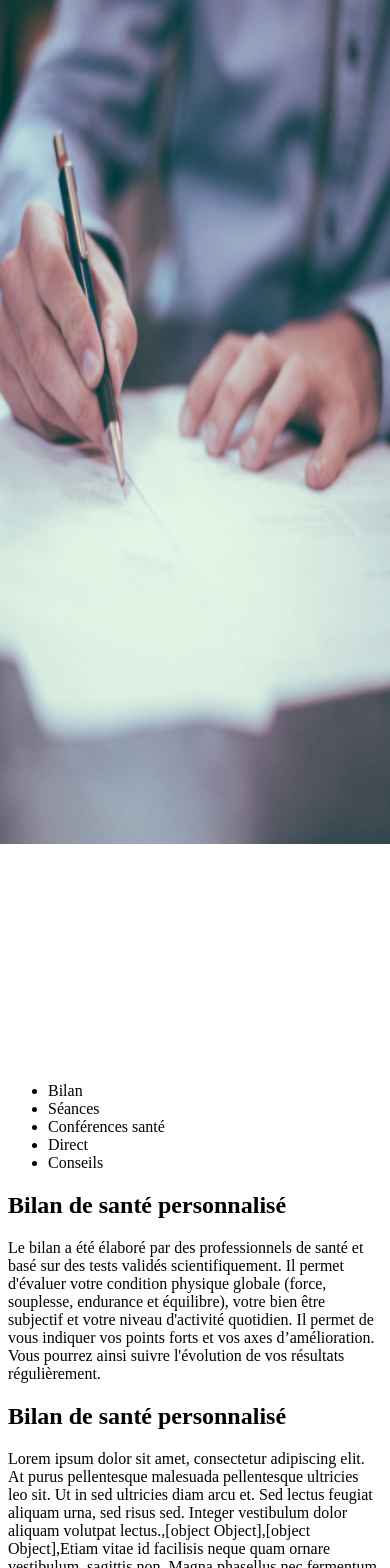
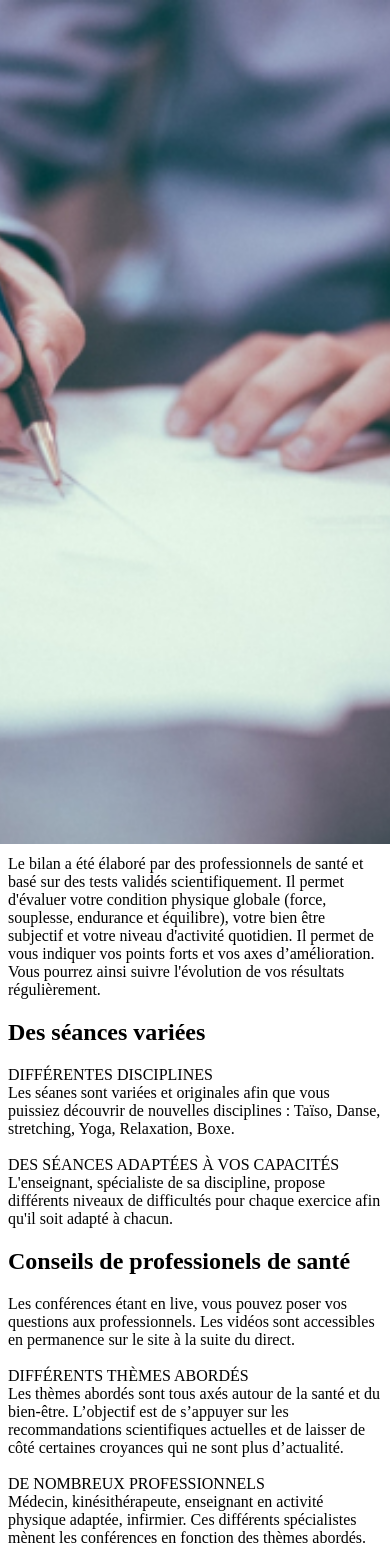
Before and after one commit to bdauphouy/vitaliplay, a Next.js app: page /notre-solution in a window 390 px wide. Shown: the top 1568 px of the page. Built offline with nearby package versions, Linux system fonts and the light colour scheme.

Commit message:
feat: our solution slider

```diff
--- a/components/Card.js
+++ b/components/Card.js
@@ -1,5 +1,4 @@
 import Tag from './Tag'
-import { useEffect, useState } from 'react'
 
 const Card = ({
   tagType = '1',
--- a/components/CardPreview.js
+++ b/components/CardPreview.js
@@ -21,7 +21,7 @@ const CardPreview = ({ title, duration, level, type }) => {
       default:
         break
     }
-  }, [])
+  }, [type])
 
   return (
     <div
--- a/components/CardSolution.js
+++ b/components/CardSolution.js
@@ -1,4 +1,5 @@
 import Cta from './Cta'
+import Image from 'next/image'
 
 const CardSolution = ({ icon, title, description, variant }) => {
   return (
@@ -8,7 +9,7 @@ const CardSolution = ({ icon, title, description, variant }) => {
           ? 'bg-blue-50'
           : 'bg-light-100 border-solid border-1 border-gray-200'
       }`}>
-      <img src={icon} alt="icon" />
+      <Image src={icon} width="40" height="40" alt="icon" />
       <h3 className="font-head font-bold text-xl text-dark-900 mt-9 ">
         {title}
       </h3>
--- a/components/Cta.js
+++ b/components/Cta.js
@@ -88,7 +88,7 @@ const Cta = ({
       default:
         break
     }
-  }, [])
+  }, [invert, textColor, size, type])
 
   return (
     <button
--- a/components/Nav.js
+++ b/components/Nav.js
@@ -7,6 +7,7 @@ import { AuthContext } from '../contexts/AuthContext'
 import { RouteContext } from '../contexts/RouteContext'
 import { LinksContext } from '../contexts/LinksContext'
 import { Instagram, Linkedin, Facebook, Twitter } from './Icons'
+import Image from 'next/image'
 
 const Burger = ({ menu, setMenu }) => {
   return (
@@ -65,19 +66,22 @@ const Nav = ({ navLinks, isAuth }) => {
         })
       }
     })
-  }, [router])
+  }, [router, getPath, setPage])
 
   return (
     <>
       <nav
         className="hidden absolute top-0 z-50 w-full xl:flex h-20 bg-light-100 items-center md:px-24 px-6 justify-between shadow-level1
     ">
-        <Link href={getPath('Accueil')}>
-          <img
+        <Link href={getPath('Accueil')} passHref>
+          <div className="cursor-pointer md:w-44 w-34 relative self-stretch">
+            <Image
               src="/logo.svg"
               alt="vitaliplay"
-            className="cursor-pointer md:w-44 w-34"
+              layout="fill"
+              className="cursor-pointer"
             />
+          </div>
         </Link>
         <ul className="flex relative h-full items-center">
           <div
@@ -123,12 +127,15 @@ const Nav = ({ navLinks, isAuth }) => {
         className="absolute top-0 w-full z-50 flex flex-col xl:hidden bg-light-100 md:px-24 px-6 shadow-level1
     ">
         <div className="flex justify-between items-center w-full h-20">
-          <Link href={getPath('Accueil')}>
-            <img
+          <Link href={getPath('Accueil')} passHref>
+            <div className="cursor-pointer md:w-44 w-34 relative self-stretch">
+              <Image
                 src="/logo.svg"
                 alt="vitaliplay"
-              className="cursor-pointer md:w-44 w-34"
+                layout="fill"
+                className="cursor-pointer"
               />
+            </div>
           </Link>
 
           <Burger menu={menu} setMenu={setMenu} />
@@ -178,28 +185,28 @@ const Nav = ({ navLinks, isAuth }) => {
           </h3>
           <ul className="mt-3 flex gap-4">
             <li>
-              <Link href={externalLinks.linkedin}>
+              <Link href={externalLinks.linkedin} passHref>
                 <div className="cursor-pointer">
                   <Linkedin color="#1778F2" />
                 </div>
               </Link>
             </li>
             <li>
-              <Link href={externalLinks.instagram}>
+              <Link href={externalLinks.instagram} passHref>
                 <div className="cursor-pointer">
                   <Instagram color="#1778F2" />
                 </div>
               </Link>
             </li>
             <li>
-              <Link href={externalLinks.facebook}>
+              <Link href={externalLinks.facebook} passHref>
                 <div className="cursor-pointer">
                   <Facebook color="#1778F2" />
                 </div>
               </Link>
             </li>
             <li>
-              <Link href={externalLinks.twitter}>
+              <Link href={externalLinks.twitter} passHref>
                 <div className="cursor-pointer">
                   <Twitter color="#1778F2" />
                 </div>
@@ -209,7 +216,7 @@ const Nav = ({ navLinks, isAuth }) => {
           <div className="border-solid border-t-1 border-dark-50 flex justify-between pb-4 mt-16">
             <h4 className="font-body font-semibold text-sm mt-4 text-dark-500">
               Réalisé par{' '}
-              <Link href={externalLinks.synerghetic}>
+              <Link href={externalLinks.synerghetic} passHref>
                 <span className="cursor-pointer">
                   <u>Synerg’hetic</u> 💜
                 </span>
--- a/hooks/useResponsiveState.js
+++ b/hooks/useResponsiveState.js
@@ -3,7 +3,6 @@ import { useEffect, useState } from 'react'
 const useResponsiveState = (breakpoint, states) => {
   const [responsiveState, setReponsiveState] = useState(states.from)
 
-  useEffect(() => {
   const updateResponsiveState = () => {
     if (window.innerWidth >= breakpoint) {
       setReponsiveState(states.from)
@@ -12,6 +11,7 @@ const useResponsiveState = (breakpoint, states) => {
     }
   }
 
+  useEffect(() => {
     updateResponsiveState()
 
     window.addEventListener('resize', updateResponsiveState)
--- a/package.json
+++ b/package.json
@@ -3,7 +3,8 @@
   "scripts": {
     "dev": "next dev",
     "build": "next build",
-    "start": "next start"
+    "start": "next start",
+    "lint": "next lint"
   },
   "dependencies": {
     "next": "latest",
@@ -13,6 +14,8 @@
   },
   "devDependencies": {
     "autoprefixer": "^10.4.0",
+    "eslint": "7.32.0",
+    "eslint-config-next": "12.0.4",
     "postcss": "^8.3.11",
     "tailwindcss": "^2.2.19"
   }
--- a/pages/notre-solution.js
+++ b/pages/notre-solution.js
@@ -1,12 +1,14 @@
 import Image from 'next/image'
 import Title from '../components/Title'
 import Subtitle from '../components/Subtitle'
-import { useEffect, useState } from 'react'
+import { useEffect, useState, useRef } from 'react'
+import useResponsiveState from '../hooks/useResponsiveState'
 
 const OurSolution = () => {
   const [sections] = useState([
     {
       id: 0,
+      keyword: 'Bilan',
       title: 'Bilan de santé personnalisé',
       subtitle: `Le bilan a été élaboré par des professionnels de santé et basé sur
       des tests validés scientifiquement. Il permet d'évaluer votre
@@ -18,10 +20,11 @@ const OurSolution = () => {
     },
     {
       id: 1,
+      keyword: 'Séances',
       title: 'Des séances variées',
       subtitle: `DIFFÉRENTES DISCIPLINES
       <br />
-      Les séances sont variées et originales afin que vous puissiez
+      Les séanes sont variées et originales afin que vous puissiez
       découvrir de nouvelles disciplines : Taïso, Danse, stretching,
       Yoga, Relaxation, Boxe.
       <br />
@@ -34,6 +37,7 @@ const OurSolution = () => {
     },
     {
       id: 2,
+      keyword: 'Conférences santé',
       title: 'Conseils de professionels de santé',
       subtitle: `Les conférences étant en live, vous pouvez poser vos questions aux
       professionnels. Les vidéos sont accessibles en permanence sur le
@@ -56,16 +60,29 @@ const OurSolution = () => {
     },
     {
       id: 3,
+      keyword: 'Direct',
       title: 'Séances en direct',
       subtitle: `Elles sont réalisées, en direct, toutes les semaines par des enseignants en activité physique adaptée. Un calendrier et un système d'alerte vous permet de ne pas les manquer.
       Si vous n’êtes pas disponibles à l’heure prévue, pas de panique, les vidéos sont accessibles en rediffusion à la suite du direct.`,
     },
     {
       id: 4,
+      keyword: 'Conseils',
       title: 'Conseils personnalisés',
       subtitle: `A la suite du bilan, nous vous conseillons les axes à travailler davantage afin de progresser. Des séances vous sont automatiquement sélectionnées afin de privilégier les domaines dans lesquels vous avez le plus de difficultés.`,
     },
   ])
+
+  const marker = useRef()
+
+  const slideSection = useRef()
+
+  const [currentSection, setCurrentSection] = useState()
+  const [tempCurrentSection, setTempCurrentSection] = useState()
+
+  const [sliding, setSliding] = useState(false)
+
+  const extraLargeDevice = useResponsiveState(1280, { from: true, to: false })
 
   const getSectionById = id => {
     for (let section of sections) {
@@ -80,14 +97,50 @@ const OurSolution = () => {
     }
   }
 
-  const [currentSection, setCurrentSection] = useState(0)
+  const triggerSlide = id => {
+    if (id === currentSection || sliding) return
+
+    setSliding(true)
+    setTempCurrentSection(id)
+
+    const sectionItems = document.querySelectorAll('.section-item')
+
+    slideSection.current.style.transform = 'translate3d(0, 3rem, 0)'
+    slideSection.current.style.opacity = 0
+
+    const timer = setTimeout(() => {
+      slideSection.current.style.transform = 'translate3d(0, 0, 0)'
+      slideSection.current.style.opacity = 1
+      setCurrentSection(id)
+      setSliding(false)
+    }, 500)
+
+    sectionItems.forEach(sectionItem => {
+      const updateMarker = () => {
+        if (!marker) return
+        marker.current.style.left = `${sectionItem.offsetLeft}px`
+        marker.current.style.width = `${sectionItem.offsetWidth}px`
+        marker.current.style.height = `${sectionItem.offsetHeight}px`
+      }
+
+      if (sectionItem.id.slice(-1) === id.toString()) {
+        updateMarker()
+      }
+    })
+
+    return timer
+  }
+
+  useEffect(() => {
+    const timer = triggerSlide(0)
+
+    return () => clearTimeout(timer)
+  }, [extraLargeDevice])
 
   return (
     <div className="mt-32 px-6 lg:px-0">
       <div className="flex flex-col">
-        <div
-          className="lg:max-w-2xl self-center lg:py-16 lg:px-6"
-          style={{ minHeight: '25rem' }}>
+        <div className="lg:max-w-2xl self-center lg:py-16 lg:px-6 lg:h-96">
           <Title type="1" center={true}>
             Un ensemble de services à votre disposition
           </Title>
@@ -98,36 +151,41 @@ const OurSolution = () => {
             </Subtitle>
           </div>
         </div>
-        <div className="hidden min-h-4/5-screen lg:flex justify-between pl-24">
-          <div className="w-1/2">
-            <ul className="inline-flex items-center gap-4 bg-blue-50 rounded-full px-4 py-3">
+        <div className="hidden min-h-4/5-screen xl:flex justify-between pl-24">
+          <div className="2xl:w-1/2 w-3/5">
+            <ul className="inline-flex items-center bg-blue-50 rounded-full px-4 py-3 relative">
+              <div
+                ref={marker}
+                className="h-8 rounded-full bg-blue-900 absolute transition"
+                style={{
+                  transitionProperty: 'left, width, height',
+                }}></div>
+              {sections.map((section, i) => {
+                return (
                   <li
-                className="text-light-100 bg-blue-900 py-1.25 px-6 rounded-full font-bold font-body uppercase cursor-pointer text-md"
-                onClick={() => setCurrentSection(0)}>
-                Bilan
+                    key={i}
+                    id={`section-${i}`}
+                    className={`${
+                      tempCurrentSection === i
+                        ? 'text-light-100'
+                        : 'text-blue-500'
+                    } section-item
+                    } py-1.25 px-6 rounded-full font-bold font-body uppercase cursor-pointer text-md transition z-10`}
+                    onClick={() => triggerSlide(i)}
+                    style={{ transitionProperty: 'color' }}>
+                    {section.keyword}
                   </li>
-              <li
-                className="text-blue-500 py-1.25 px-6 rounded-full font-bold font-body uppercase cursor-pointer text-md"
-                onClick={() => setCurrentSection(1)}>
-                Séances
-              </li>
-              <li
-                className="text-blue-500 py-1.25 px-6 rounded-full font-bold font-body uppercase cursor-pointer text-md"
-                onClick={() => setCurrentSection(2)}>
-                Conférences santé
-              </li>
-              <li
-                className="text-blue-500 py-1.25 px-6 rounded-full font-bold font-body uppercase cursor-pointer text-md"
-                onClick={() => setCurrentSection(3)}>
-                Direct
-              </li>
-              <li
-                className="text-blue-500 py-1.25 px-6 rounded-full font-bold font-body uppercase cursor-pointer text-md"
-                onClick={() => setCurrentSection(4)}>
-                Conseils
-              </li>
+                )
+              })}
             </ul>
-            <div className="w-4/5">
+            <div className="w-full">
+              <div
+                ref={slideSection}
+                className="transition duration-500"
+                style={{
+                  transform: 'translate3d(0, 100%, 0)',
+                  transitionProperty: 'transform, opacity',
+                }}>
                 <div className="mt-36">
                   <Title>{getSectionById(currentSection).title}</Title>
                 </div>
@@ -136,109 +194,43 @@ const OurSolution = () => {
                 </div>
               </div>
             </div>
-          <div className="w-2/5 relative">
-            <Image src="/our-solution.jpg" layout="fill" objectFit="cover" />
+          </div>
+          <div className="2xl:w-2/5 w-1/3 relative">
+            <Image
+              src="/our-solution.jpg"
+              alt="notre solution"
+              layout="fill"
+              objectFit="cover"
+            />
           </div>
         </div>
-        <div className="lg:hidden">
-          <div className="h-96 relative mt-16">
-            <Image src="/our-solution.jpg" layout="fill" />
+        <div className="xl:hidden">
+          {sections.map((section, i) => {
+            return (
+              <div
+                key={i}
+                className={`lg:flex justify-between items-center mt-16 lg:min-h-1/2-screen ${
+                  i % 2 === 0 ? 'flex-row-reverse lg:pl-24' : 'lg:pr-24'
+                }`}>
+                <div className="xl:h-96 lg:h-auto h-96 lg:self-stretch lg:w-2/5 relative mt-16 xl:mt-16 lg:mt-0">
+                  <Image
+                    src="/our-solution.jpg"
+                    alt="notre solution"
+                    layout="fill"
+                    objectFit="cover"
+                  />
                 </div>
-          <div className="mt-8">
-            <Title>Bilan de santé personnalisé</Title>
+                <div className="lg:w-1/2">
+                  <div className="mt-8 xl:mt-8 lg:mt-0">
+                    <Title>{section.title}</Title>
                   </div>
                   <div className="mt-4">
-            <Subtitle>
-              Lorem ipsum dolor sit amet, consectetur adipiscing elit. At purus
-              pellentesque malesuada pellentesque ultricies leo sit. Ut in sed
-              ultricies diam arcu et. Sed lectus feugiat aliquam urna, sed risus
-              sed. Integer vestibulum dolor aliquam volutpat lectus.
-              <br />
-              <br />
-              Etiam vitae id facilisis neque quam ornare vestibulum, sagittis
-              non. Magna phasellus nec fermentum, faucibus. Cras feugiat varius
-              quam non magna suspendisse.{' '}
-            </Subtitle>
+                    <Subtitle>{section.subtitle}</Subtitle>
                   </div>
-          <div className="h-96 relative mt-16">
-            <Image src="/our-solution.jpg" layout="fill" />
                 </div>
-          <div className="mt-8">
-            <Title>Des séances variées</Title>
               </div>
-          <div className="mt-4">
-            <Subtitle>
-              DIFFÉRENTES DISCIPLINES
-              <br />
-              Les séances sont variées et originales afin que vous puissiez
-              découvrir de nouvelles disciplines : Taïso, Danse, stretching,
-              Yoga, Relaxation, Boxe.
-              <br />
-              <br />
-              DES SÉANCES ADAPTÉES À VOS CAPACITÉS
-              <br />
-              L'enseignant, spécialiste de sa discipline, propose différents
-              niveaux de difficultés pour chaque exercice afin qu'il soit adapté
-              à chacun.
-            </Subtitle>
-          </div>
-          <div className="h-96 relative mt-16">
-            <Image src="/our-solution.jpg" layout="fill" />
-          </div>
-          <div className="mt-8">
-            <Title>Conseils de professionnels de santé</Title>
-          </div>
-          <div className="mt-4">
-            <Subtitle>
-              Les conférences étant en live, vous pouvez poser vos questions aux
-              professionnels. Les vidéos sont accessibles en permanence sur le
-              site à la suite du direct.
-              <br />
-              <br />
-              DIFFÉRENTS THÈMES ABORDÉS
-              <br />
-              Les thèmes abordés sont tous axés autour de la santé et du
-              bien-être. L’objectif est de s’appuyer sur les recommandations
-              scientifiques actuelles et de laisser de côté certaines croyances
-              qui ne sont plus d’actualité.
-              <br />
-              <br />
-              DE NOMBREUX PROFESSIONNELS
-              <br />
-              Médecin, kinésithérapeute, enseignant en activité physique
-              adaptée, infirmier. Ces différents spécialistes mènent les
-              conférences en fonction des thèmes abordés.
-            </Subtitle>
-          </div>
-          <div className="h-96 relative mt-16">
-            <Image src="/our-solution.jpg" layout="fill" />
-          </div>
-          <div className="mt-8">
-            <Title>Séances en direct</Title>
-          </div>
-          <div className="mt-4">
-            <Subtitle>
-              Elles sont réalisées, en direct, toutes les semaines par des
-              enseignants en activité physique adaptée. Un calendrier et un
-              système d'alerte vous permet de ne pas les manquer. Si vous n’êtes
-              pas disponibles à l’heure prévue, pas de panique, les vidéos sont
-              accessibles en rediffusion à la suite du direct.
-            </Subtitle>
-          </div>
-          <div className="h-96 relative mt-16">
-            <Image src="/our-solution.jpg" layout="fill" />
-          </div>
-          <div className="mt-8">
-            <Title>Conseils personnalisés</Title>
-          </div>
-          <div className="mt-4">
-            <Subtitle>
-              A la suite du bilan, nous vous conseillons les axes à travailler
-              davantage afin de progresser. Des séances vous sont
-              automatiquement sélectionnées afin de privilégier les domaines
-              dans lesquels vous avez le plus de difficultés.
-            </Subtitle>
-          </div>
+            )
+          })}
         </div>
       </div>
     </div>
--- a/tailwind.config.js
+++ b/tailwind.config.js
@@ -117,6 +117,7 @@ module.exports = {
       minHeight: {
         72: '18rem',
         '4/5-screen': '80vh',
+        '1/2-screen': '50vh',
       },
       maxHeight: {
         112: '28rem',
```
Also changed, not shown: components/Footer.js (+25 -14 lines), components/Layout.js (+9 -4 lines), .eslintrc.json (added), 1 other file (tests, documents, lock files or other folders). Lines whose indentation alone changed are shown as unchanged.
